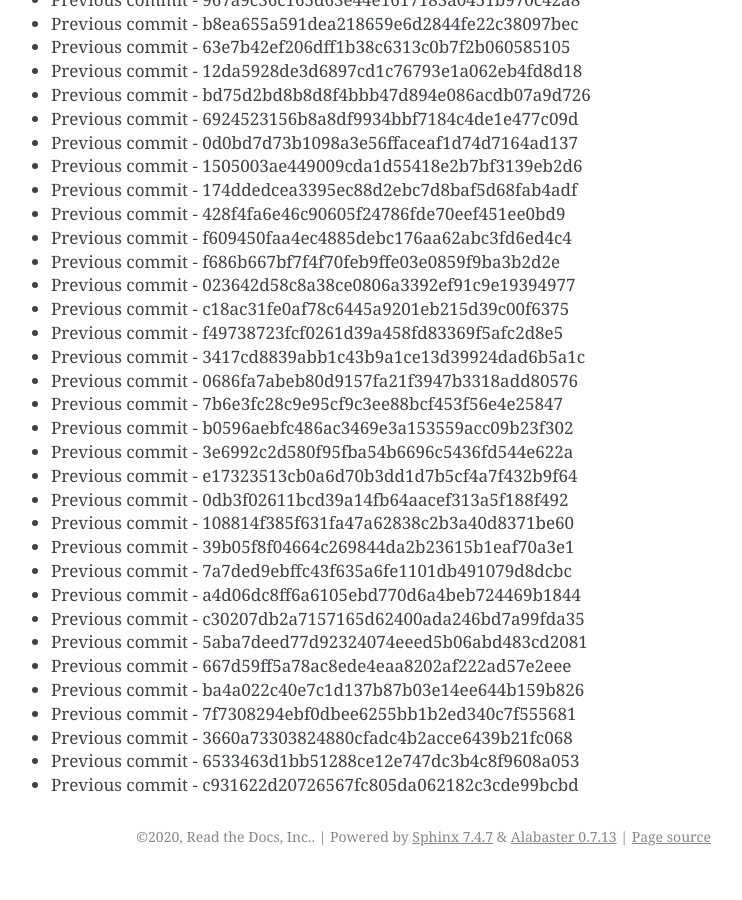
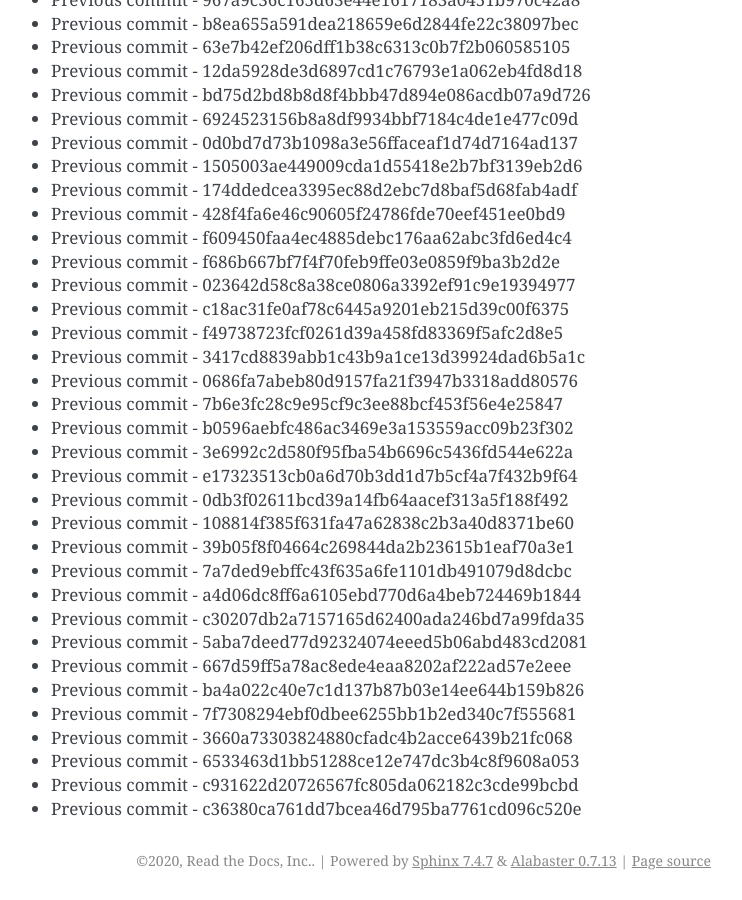
Before and after one commit to readthedocs/rtd-git-stresstest, a Sphinx documentation site: the page built from docs/updates.rst, in a window 1280 px wide and 900 px high, scrolled down 27094 px. Shown: the whole window, without its empty margins (399-1141 px from the left). Built offline with Sphinx 7.4.7, drawn with Linux system fonts in a browser that asks for light colours; before the commit the page ends 27970 px from its top, so only the background shows below that.

Commit message:
Generating commit from previous: c36380ca761dd7bcea46d795ba7761cd096c520e

```diff
--- a/docs/updates.rst
+++ b/docs/updates.rst
@@ -1170,3 +1170,4 @@ It can be tested for any performance characteristics.
 * Previous commit - 3660a73303824880cfadc4b2acce6439b21fc068
 * Previous commit - 6533463d1bb51288ce12e747dc3b4c8f9608a053
 * Previous commit - c931622d20726567fc805da062182c3cde99bcbd
+* Previous commit - c36380ca761dd7bcea46d795ba7761cd096c520e
```
